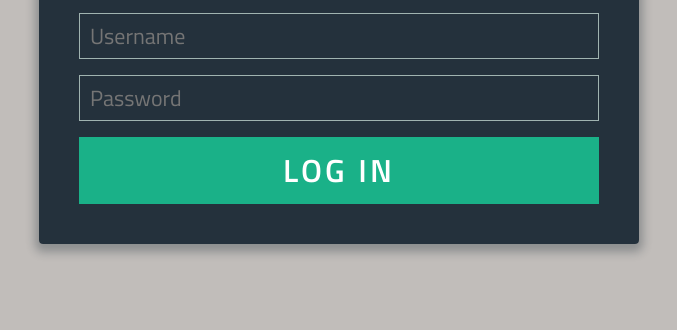
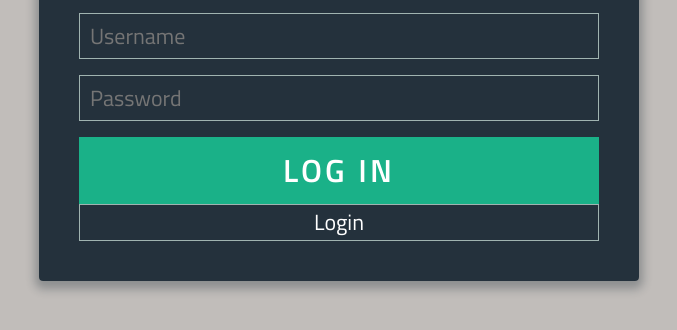
Before and after one commit to vlisna789/nazaaqatdance, a plain HTML site: page index.html in a window 1280 px wide. Shown: the part 144-474 px from the top of the page, without its empty margins (301-978 px from the left). Drawn offline with nearby package versions, Linux system fonts and the light colour scheme.

Commit message:
Update index.html

```diff
--- a/index.html
+++ b/index.html
@@ -20,6 +20,7 @@
   <input id="Password" class="" name="Password" type="text" placeholder="Password" required />
   <p></p>
           <button class="button button-block"/>Log In</button>
+  <input type="button" value="Login" id="submit" onclick="validate()"/>
 
           </form>
 
```
